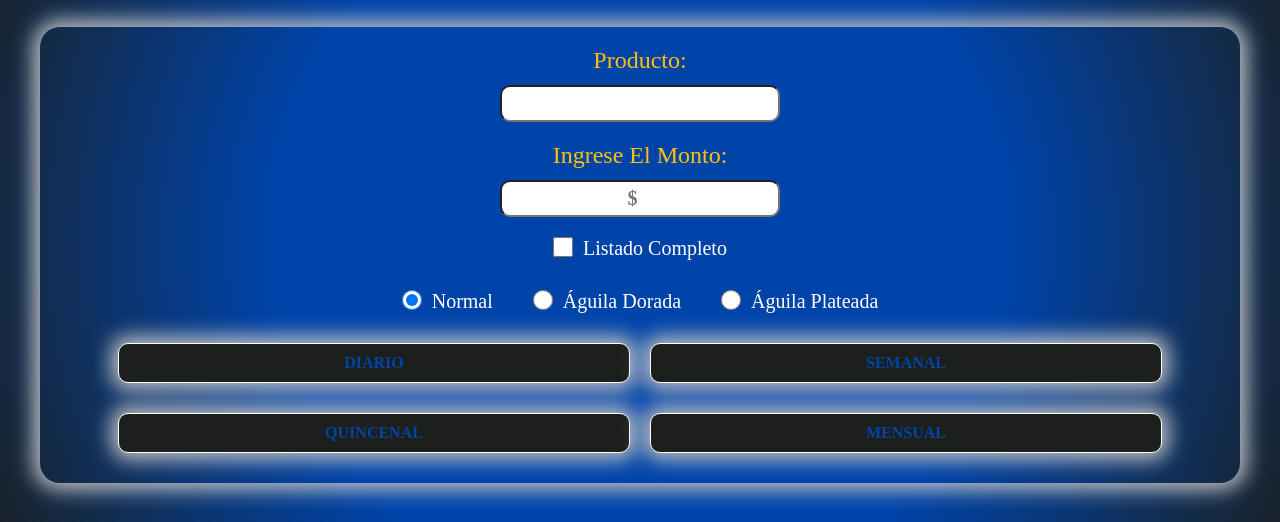
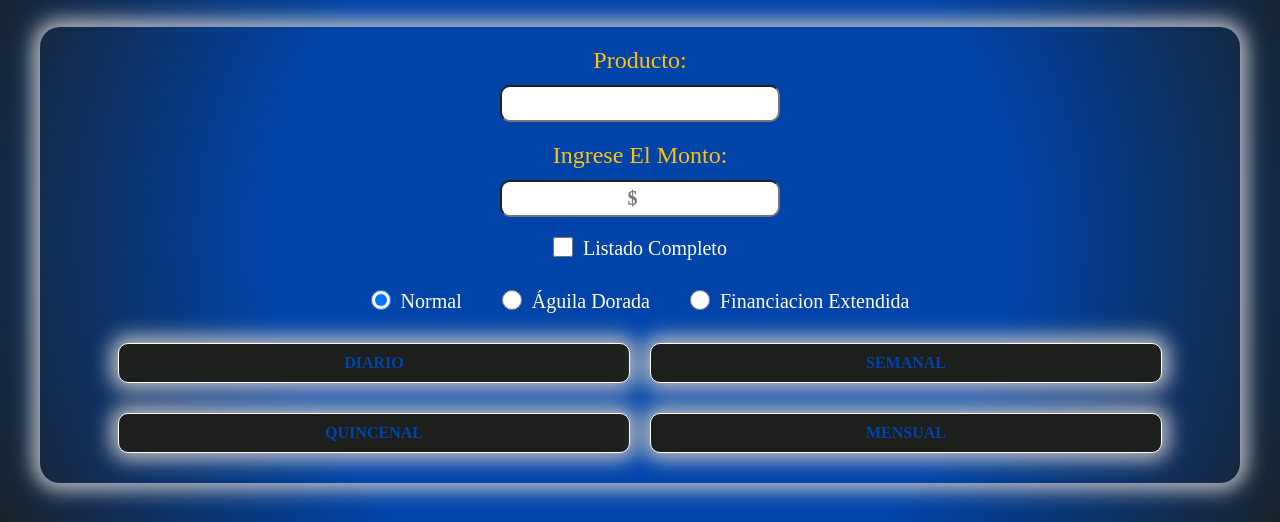
Before and after one commit to BlazeGroupSAS/BlazesCuotas, a website: page index.html in a window 1280 px wide. Shown: the part 127-649 px from the top of the page. Drawn offline with Linux system fonts and the light colour scheme.

Commit message:
Modif Boton

```diff
--- a/index.html
+++ b/index.html
@@ -88,7 +88,7 @@
                     id="estrategia-plateada"
                     value="plateada"
                 />
-                <label for="estrategia-plateada" class="labelcheck">Águila Plateada</label>
+                <label for="estrategia-plateada" class="labelcheck">Financiacion Extendida</label>
             </div>
         </div>
         <!-- <div class="promos botones">
```
